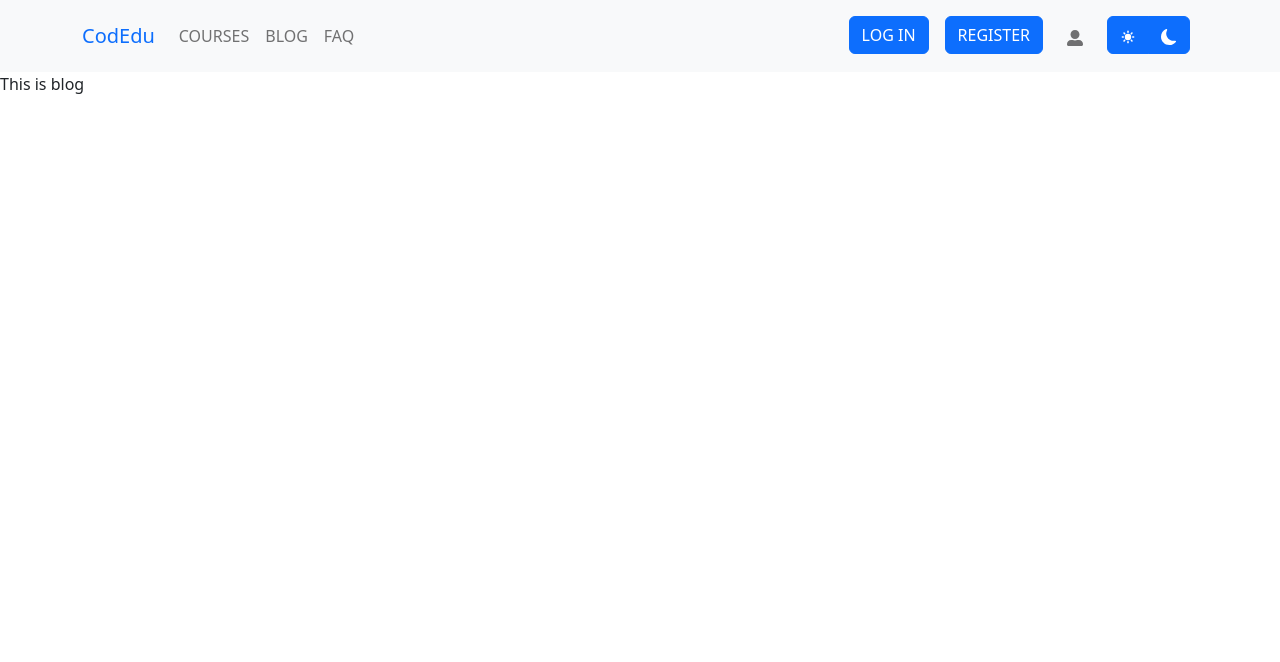
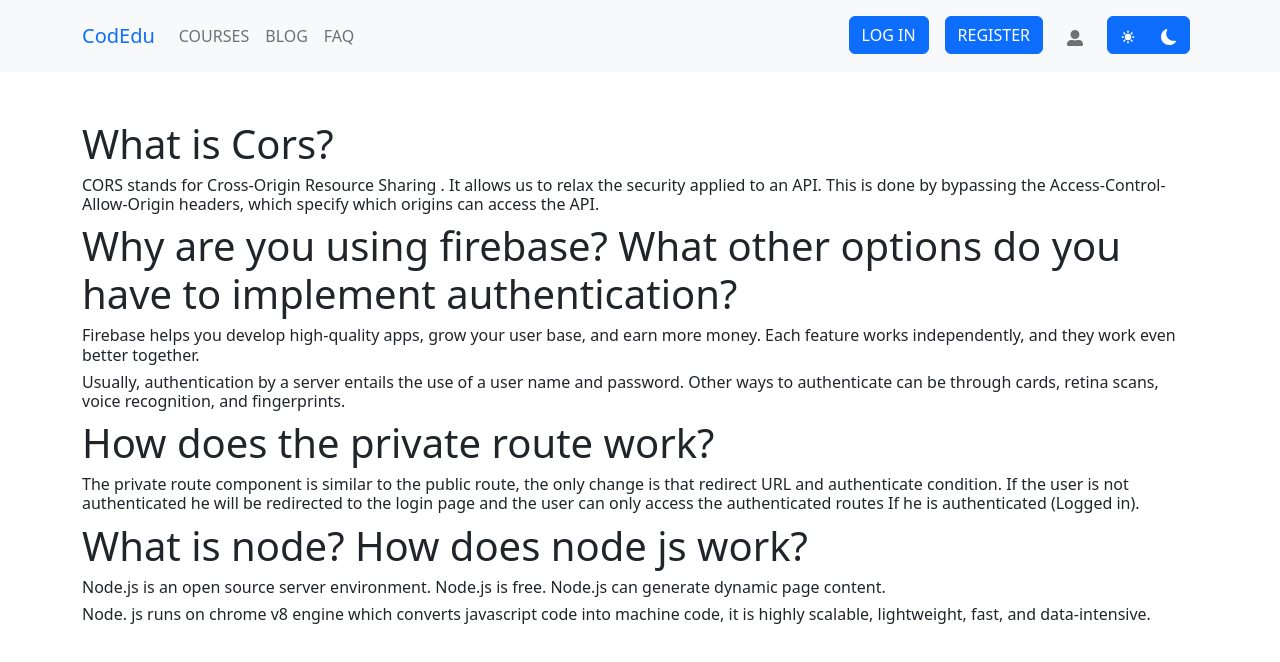
Before and after one commit to abusaidshabib/CodeEdu-client, a React (Create React App) app: page /blog in a window 1280 px wide. Shown: the top 662 px of the page. Built offline with nearby package versions, Linux system fonts and the light colour scheme.

Commit message:
User Context

```diff
--- /dev/null
+++ b/src/Context/UserContext/UserContext.js
@@ -0,0 +1,15 @@
+import React, { createContext } from 'react';
+
+export const AuthContext = createContext();
+ const user = {email: 'demo'};
+const authInfo = {user}
+
+const UserContext = ({children}) => {
+    return (
+        <AuthContext.Provider value={authInfo}>
+            {children}
+        </AuthContext.Provider>
+    );
+};
+
+export default UserContext;
--- a/src/Pages/Blog/Blog.js
+++ b/src/Pages/Blog/Blog.js
@@ -1,10 +1,30 @@
 import React from 'react';
+import { Container, Row } from 'react-bootstrap';
 
 const Blog = () => {
     return (
-        <div>
-            <p> This is blog</p>
-        </div>
+        <Container className='my-5'>
+
+                    <h1>What is Cors?</h1>
+                    <h6>CORS stands for Cross-Origin Resource Sharing . It allows us to relax the security applied to an API. This is done by bypassing the Access-Control-Allow-Origin headers, which specify which origins can access the API.</h6>
+
+
+                    <h1>Why are you using firebase? What other options do you have to implement authentication?</h1>
+                    <h6>Firebase helps you develop high-quality apps, grow your user base, and earn more money. Each feature works independently, and they work even better together.</h6>
+                    <h6>
+                        Usually, authentication by a server entails the use of a user name and password. Other ways to authenticate can be through cards, retina scans, voice recognition, and fingerprints.
+                    </h6>
+
+
+                    <h1>How does the private route work?</h1>
+                    <h6>The private route component is similar to the public route, the only change is that redirect URL and authenticate condition. If the user is not authenticated he will be redirected to the login page and the user can only access the authenticated routes If he is authenticated (Logged in).</h6>
+
+
+                    <h1>What is node? How does node js work?</h1>
+                    <h6>Node.js is an open source server environment. Node.js is free. Node.js can generate dynamic page content.</h6>
+                    <h6>Node. js runs on chrome v8 engine which converts javascript code into machine code, it is highly scalable, lightweight, fast, and data-intensive.</h6>
+
+        </Container>
     );
 };
 
--- a/src/Pages/Login/Login.js
+++ b/src/Pages/Login/Login.js
@@ -1,5 +1,6 @@
 import React from 'react';
 import { Button, Col, Container, Form, Row } from 'react-bootstrap';
+import { Link } from 'react-router-dom';
 
 const Login = () => {
 
@@ -35,6 +36,7 @@
                                 Your Email Or Password is wrong please check and try again
                             </Form.Text>
                         </Form>
+                        <p>If your are new Then <Link to='/register'>Create a New account</Link> </p>
                     </Col>
                 </Row>
             </Container>
--- /dev/null
+++ b/src/Pages/NotFound/NotFound.js
@@ -0,0 +1,21 @@
+import React from 'react';
+import { Col, Container, Row } from 'react-bootstrap';
+import { Link } from 'react-router-dom';
+
+const NotFound = () => {
+    return (
+        <Container className='py-5' style={{backgroundColor: '#F9FBF2'}}>
+            <Row className='text-center'>
+                <Col lg="6">
+                    <h1>Sorry, page not found</h1>
+                </Col>
+                <Col lg="6">
+                <h1 className='text-danger'>404</h1>
+                <Link to='/'>Go to Home</Link>
+                </Col>
+            </Row>
+        </Container>
+    );
+};
+
+export default NotFound;
--- a/src/Pages/Register/Register.js
+++ b/src/Pages/Register/Register.js
@@ -1,10 +1,18 @@
 import React from 'react';
 import { Button, Col, Container, Form, Row } from 'react-bootstrap';
+import { Link } from 'react-router-dom';
 
 const Register = () => {
 
-    const handleSignUp = () => {
-        console.log('demo');
+    const handleSignUp = (event) => {
+        event.preventDefault();
+        const form = event.target;
+        const name = form.name.value;
+        const email = form.email.value;
+        const password = form.password.value;
+        const confirm = form.confirmPass.value;
+        const url = form.url.value;
+        console.log(email, password);
     }
 
     return (
@@ -30,7 +38,7 @@
                         </Form.Group>
                         <Form.Group className="mb-3" controlId="formConfirmPassword">
                             <Form.Label>Confirm Password</Form.Label>
-                            <Form.Control name='confirm' type="password" placeholder="Again Type Password" required />
+                            <Form.Control name='confirmPass' type="password" placeholder="Again Type Password" required />
                         </Form.Group>
                         <Form.Group className="mb-3" controlId="formBasicURL">
                             <Form.Label>Enter Your Photo URL</Form.Label>
@@ -43,6 +51,7 @@
                             Errors here
                         </Form.Text>
                     </Form>
+                    <p>Already have an account <Link to='/login'>login form here</Link> </p>
                 </Col>
             </Row>
         </Container>
--- a/src/Routes/Routes.js
+++ b/src/Routes/Routes.js
@@ -5,6 +5,7 @@
 import Faq from "../Pages/Faq/Faq";
 import Home from "../Pages/Home/Home";
 import Login from "../Pages/Login/Login";
+import NotFound from "../Pages/NotFound/NotFound";
 import Register from "../Pages/Register/Register";
 
 export const routes = createBrowserRouter([
@@ -41,6 +42,10 @@
                 {
                     path: '/register',
                     element: <Register></Register>
+                },
+                {
+                    path: '*',
+                    element: <NotFound></NotFound>
                 }
             ]
     }
--- a/src/index.js
+++ b/src/index.js
@@ -4,11 +4,14 @@
 import App from './App';
 import reportWebVitals from './reportWebVitals';
 import 'bootstrap/dist/css/bootstrap.min.css';
+import UserContext from './Context/UserContext/UserContext';
 
 const root = ReactDOM.createRoot(document.getElementById('root'));
 root.render(
   <React.StrictMode>
-    <App />
+    <UserContext>
+      <App />
+    </UserContext>
   </React.StrictMode>
 );
 
```
Also changed, not shown: src/Pages/NotFound/NotFound.css (added).
